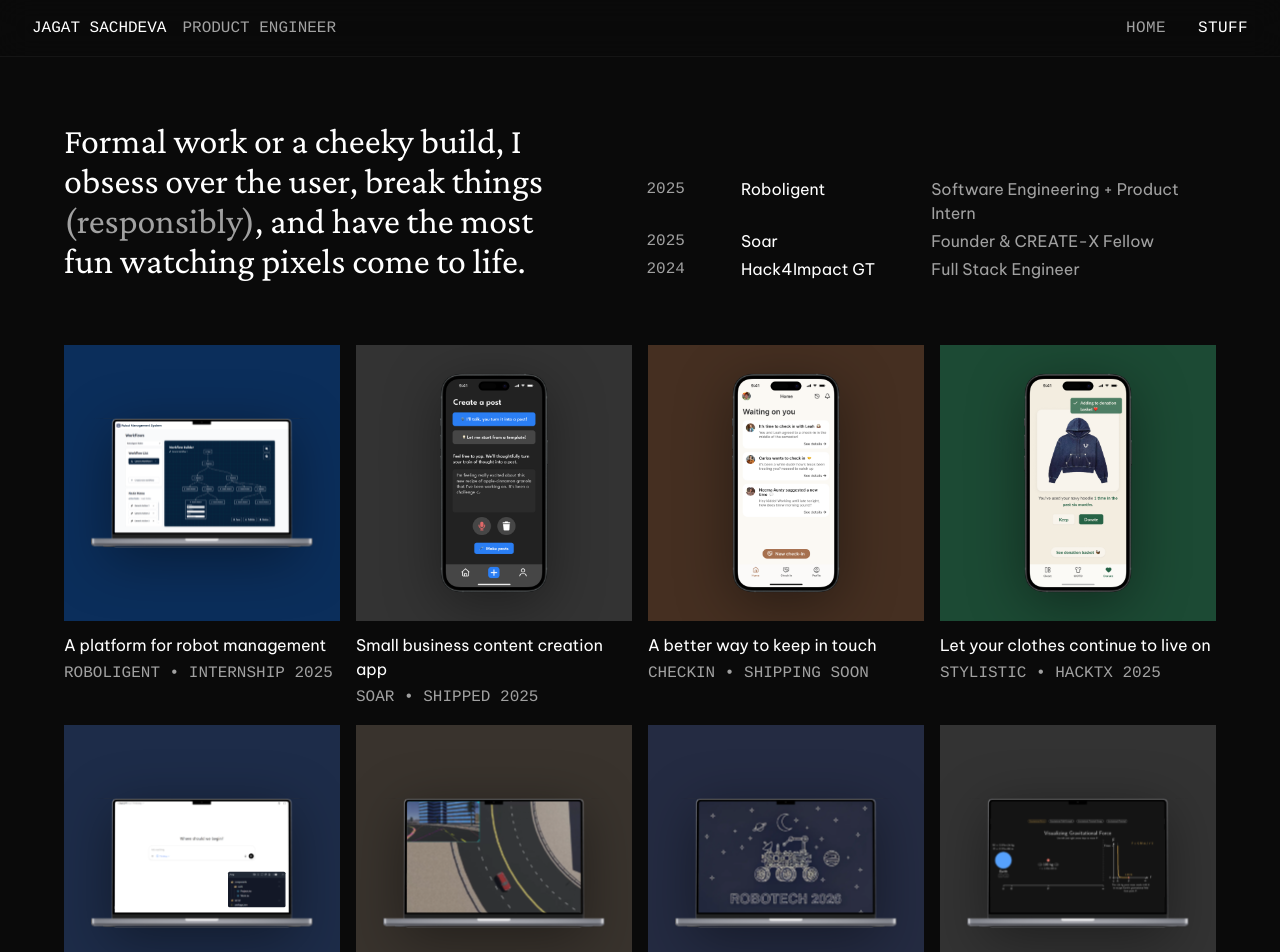
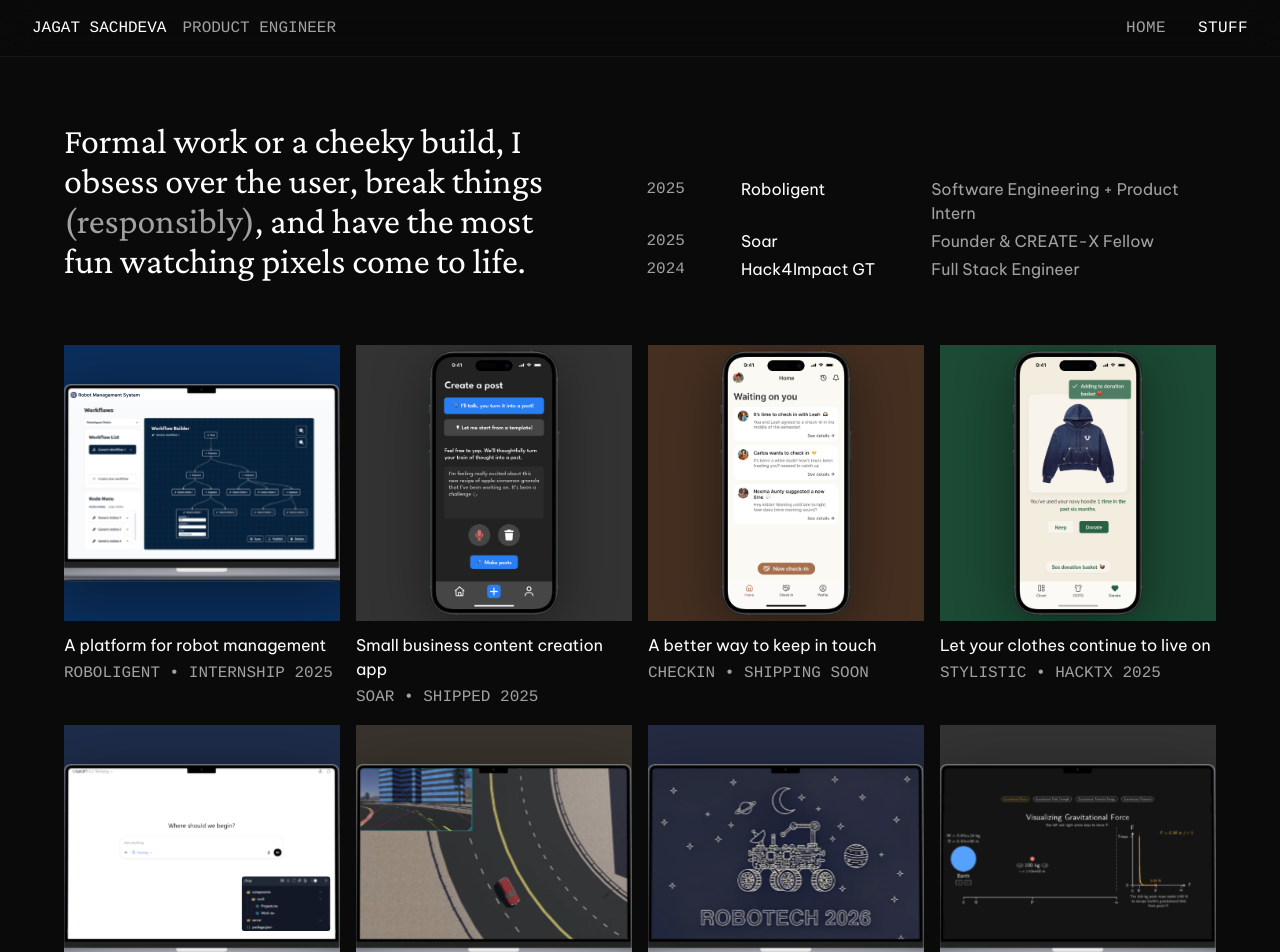
Before and after one commit to jsachdeva7/portfolio, a Next.js app: page /work in a window 1280 px wide. Shown: the top 952 px of the page. Built offline with nearby package versions, Linux system fonts and the light colour scheme.

Commit message:
fix deployment

```diff
--- a/src/components/work/ProjectArticleHeader.tsx
+++ b/src/components/work/ProjectArticleHeader.tsx
@@ -1,3 +1,4 @@
+import Image, { type StaticImageData } from 'next/image'
 import Autonomous from './assets/Autonomous.svg'
 import CheckIn from './assets/CheckIn.png'
 import Gravity from './assets/Gravity.svg'
@@ -32,43 +33,43 @@
 
 const thumbnailConfig: Record<
   string,
-  { bg: string; src: string; alt: string; style: 'full' | 'padded' }
+  { bg: string; src: StaticImageData; alt: string; style: 'full' | 'padded' }
 > = {
   Roboligent: {
     bg: 'bg-[#0b2e5b]',
-    src: RMS.src,
+    src: RMS,
     alt: 'Robot Management System',
     style: 'full'
   },
   CheckIn: {
     bg: 'bg-[#452f21]',
-    src: CheckIn.src,
+    src: CheckIn,
     alt: 'CheckIn',
     style: 'padded'
   },
   Stylistic: {
     bg: 'bg-[#1c4a34]',
-    src: Stylistic.src,
+    src: Stylistic,
     alt: 'Stylistic',
     style: 'padded'
   },
-  Soar: { bg: 'bg-[#333333]', src: Soar.src, alt: 'Soar', style: 'padded' },
-  '/tmp': { bg: 'bg-[#1d2c49]', src: Tmp.src, alt: '/tmp', style: 'full' },
+  Soar: { bg: 'bg-[#333333]', src: Soar, alt: 'Soar', style: 'padded' },
+  '/tmp': { bg: 'bg-[#1d2c49]', src: Tmp, alt: '/tmp', style: 'full' },
   'Gravity Visualizer': {
     bg: 'bg-[#333333]',
-    src: Gravity.src,
+    src: Gravity,
     alt: 'Gravity Visualizer',
     style: 'full'
   },
   'Autonomous Car': {
     bg: 'bg-[#39332d]',
-    src: Autonomous.src,
+    src: Autonomous,
     alt: 'Autonomous Car',
     style: 'full'
   },
   'Resistor Sorter': {
     bg: 'bg-[#242b42]',
-    src: Robotech.src,
+    src: Robotech,
     alt: 'Resistor Sorter',
     style: 'full'
   }
@@ -93,8 +94,14 @@
       : 'h-auto w-full drop-shadow-[0_12px_28px_rgba(0,0,0,0.4)]'
 
   return (
-    <div className={containerClasses}>
-      <img src={config.src} alt={config.alt} className={imgClasses} />
+    <div className={`${containerClasses} relative`}>
+      <Image
+        src={config.src}
+        alt={config.alt}
+        fill
+        className={imgClasses}
+        style={{ objectFit: config.style === 'padded' ? 'contain' : 'cover' }}
+      />
     </div>
   )
 }
--- a/src/components/work/Projects.tsx
+++ b/src/components/work/Projects.tsx
@@ -1,3 +1,4 @@
+import Image from 'next/image'
 import Autonomous from './assets/Autonomous.svg'
 import CheckIn from './assets/CheckIn.png'
 import Gravity from './assets/Gravity.svg'
@@ -25,11 +26,13 @@
 function Thumbnail({ project }: ThumbnailProps) {
   if (project.title === 'Roboligent') {
     return (
-      <div className='flex aspect-square w-full items-center justify-center overflow-hidden bg-[#0b2e5b]'>
-        <img
-          src={RMS.src}
+      <div className='relative flex aspect-square w-full items-center justify-center overflow-hidden bg-[#0b2e5b]'>
+        <Image
+          src={RMS}
           alt='Robot Management System'
-          className='h-auto w-full drop-shadow-[0_12px_28px_rgba(0,0,0,0.4)] transition-transform duration-300 ease-out group-hover:scale-105'
+          fill
+          className='drop-shadow-[0_12px_28px_rgba(0,0,0,0.4)] transition-transform duration-300 ease-out group-hover:scale-105'
+          style={{ objectFit: 'cover' }}
         />
       </div>
     )
@@ -37,11 +40,12 @@
 
   if (project.title === 'CheckIn') {
     return (
-      <div className='flex aspect-square w-full items-center justify-center overflow-hidden bg-[#452f21] p-6'>
-        <img
-          src={CheckIn.src}
+      <div className='relative flex aspect-square w-full items-center justify-center overflow-hidden bg-[#452f21] p-6'>
+        <Image
+          src={CheckIn}
           alt='CheckIn'
-          className='h-full w-auto max-w-full object-contain drop-shadow-[0_12px_28px_rgba(0,0,0,0.4)] transition-transform duration-300 ease-out group-hover:scale-105'
+          fill
+          className='object-contain drop-shadow-[0_12px_28px_rgba(0,0,0,0.4)] transition-transform duration-300 ease-out group-hover:scale-105'
         />
       </div>
     )
@@ -49,11 +53,12 @@
 
   if (project.title === 'Stylistic') {
     return (
-      <div className='flex aspect-square w-full items-center justify-center overflow-hidden bg-[#1c4a34] p-6'>
-        <img
-          src={Stylistic.src}
+      <div className='relative flex aspect-square w-full items-center justify-center overflow-hidden bg-[#1c4a34] p-6'>
+        <Image
+          src={Stylistic}
           alt='Stylistic'
-          className='h-full w-auto max-w-full object-contain drop-shadow-[0_12px_28px_rgba(0,0,0,0.4)] transition-transform duration-300 ease-out group-hover:scale-105'
+          fill
+          className='object-contain drop-shadow-[0_12px_28px_rgba(0,0,0,0.4)] transition-transform duration-300 ease-out group-hover:scale-105'
         />
       </div>
     )
@@ -61,11 +66,12 @@
 
   if (project.title === 'Soar') {
     return (
-      <div className='flex aspect-square w-full items-center justify-center overflow-hidden bg-[#333333] p-6'>
-        <img
-          src={Soar.src}
+      <div className='relative flex aspect-square w-full items-center justify-center overflow-hidden bg-[#333333] p-6'>
+        <Image
+          src={Soar}
           alt='Soar'
-          className='h-full w-auto max-w-full object-contain drop-shadow-[0_12px_28px_rgba(0,0,0,0.4)] transition-transform duration-300 ease-out group-hover:scale-105'
+          fill
+          className='object-contain drop-shadow-[0_12px_28px_rgba(0,0,0,0.4)] transition-transform duration-300 ease-out group-hover:scale-105'
         />
       </div>
     )
@@ -73,11 +79,13 @@
 
   if (project.title === '/tmp') {
     return (
-      <div className='flex aspect-square w-full items-center justify-center overflow-hidden bg-[#1d2c49]'>
-        <img
-          src={Tmp.src}
+      <div className='relative flex aspect-square w-full items-center justify-center overflow-hidden bg-[#1d2c49]'>
+        <Image
+          src={Tmp}
           alt='/tmp'
-          className='h-auto w-full drop-shadow-[0_12px_28px_rgba(0,0,0,0.4)] transition-transform duration-300 ease-out group-hover:scale-105'
+          fill
+          className='drop-shadow-[0_12px_28px_rgba(0,0,0,0.4)] transition-transform duration-300 ease-out group-hover:scale-105'
+          style={{ objectFit: 'cover' }}
         />
       </div>
     )
@@ -85,11 +93,13 @@
 
   if (project.title === 'Gravity Visualizer') {
     return (
-      <div className='flex aspect-square w-full items-center justify-center overflow-hidden bg-[#333333]'>
-        <img
-          src={Gravity.src}
+      <div className='relative flex aspect-square w-full items-center justify-center overflow-hidden bg-[#333333]'>
+        <Image
+          src={Gravity}
           alt='Gravity Visualizer'
-          className='h-auto w-full drop-shadow-[0_12px_28px_rgba(0,0,0,0.4)] transition-transform duration-300 ease-out group-hover:scale-105'
+          fill
+          className='drop-shadow-[0_12px_28px_rgba(0,0,0,0.4)] transition-transform duration-300 ease-out group-hover:scale-105'
+          style={{ objectFit: 'cover' }}
         />
       </div>
     )
@@ -97,11 +107,13 @@
 
   if (project.title === 'Autonomous Car') {
     return (
-      <div className='flex aspect-square w-full items-center justify-center overflow-hidden bg-[#39332d]'>
-        <img
-          src={Autonomous.src}
+      <div className='relative flex aspect-square w-full items-center justify-center overflow-hidden bg-[#39332d]'>
+        <Image
+          src={Autonomous}
           alt='Autonomous Car'
-          className='h-auto w-full drop-shadow-[0_12px_28px_rgba(0,0,0,0.4)] transition-transform duration-300 ease-out group-hover:scale-105'
+          fill
+          className='drop-shadow-[0_12px_28px_rgba(0,0,0,0.4)] transition-transform duration-300 ease-out group-hover:scale-105'
+          style={{ objectFit: 'cover' }}
         />
       </div>
     )
@@ -109,11 +121,13 @@
 
   if (project.title === 'Resistor Sorter') {
     return (
-      <div className='flex aspect-square w-full items-center justify-center overflow-hidden bg-[#242b42]'>
-        <img
-          src={Robotech.src}
+      <div className='relative flex aspect-square w-full items-center justify-center overflow-hidden bg-[#242b42]'>
+        <Image
+          src={Robotech}
           alt='Resistor Sorter'
-          className='h-auto w-full drop-shadow-[0_12px_28px_rgba(0,0,0,0.4)] transition-transform duration-300 ease-out group-hover:scale-105'
+          fill
+          className='drop-shadow-[0_12px_28px_rgba(0,0,0,0.4)] transition-transform duration-300 ease-out group-hover:scale-105'
+          style={{ objectFit: 'cover' }}
         />
       </div>
     )
```
Also changed, not shown: 1 other file (tests, documents, lock files or other folders).
